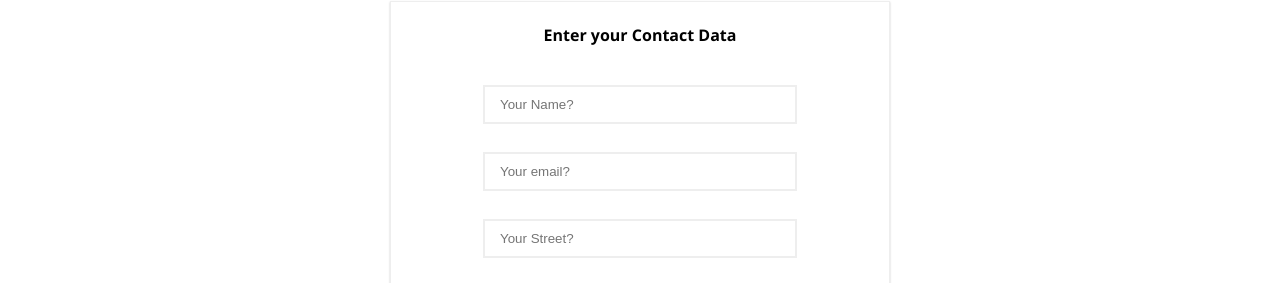
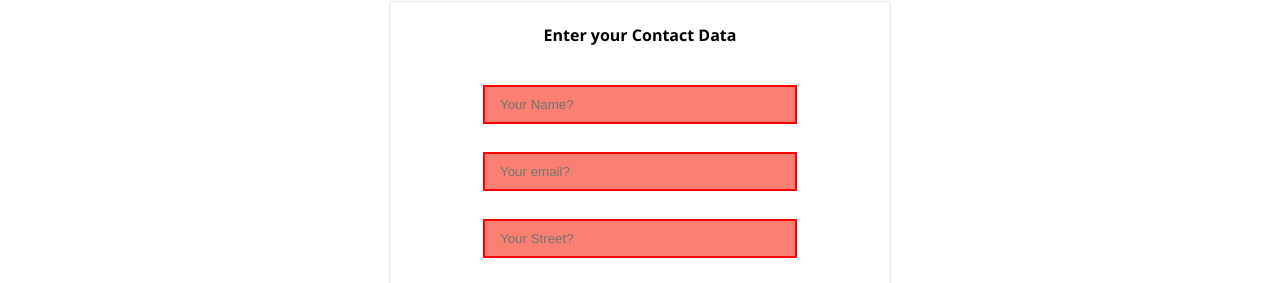
Before and after one commit to ibrahimkholil6210/burger-builder-react, a React (Create React App) app: page /checkout in a window 1280 px wide. Both pictures are taken after a click on the button "CONTINUE". Shown: the part 517-800 px from the top of the page. Built offline with nearby package versions, Linux system fonts and the light colour scheme; no server answers.

Commit message:
Added validation state with UI binding

```diff
--- a/src/components/UI/Input/Input.js
+++ b/src/components/UI/Input/Input.js
@@ -3,13 +3,19 @@ import classes from './input.module.css';
 
 export default function Input(props) {
     let inputElement = null;
+    const styleClasses = [classes.InputElement];
+
+    if (!props.isValid && props.validationRequired) {
+        styleClasses.push(classes.Invalid)
+    }
+
     switch (props.elementType) {
         case ('input'):
-            inputElement = <input className={classes.InputElement} {...props.elementConfig} value={props.value} onChange={props.changed} />;
+            inputElement = <input className={styleClasses.join(' ')} {...props.elementConfig} value={props.value} onChange={props.changed} />;
             break
         case ('select'):
             inputElement = (
-                <select className={classes.InputElement} onChange={props.changed}>
+                <select className={styleClasses.join(' ')} onChange={props.changed}>
                     {props.elementConfig.options.map((option, index) => {
                         return <option key={index} value={option.value}>{option.displayValue}</option>
                     })}
@@ -17,7 +23,7 @@ export default function Input(props) {
             );
             break
         default:
-            inputElement = <input className={classes.InputElement} {...props.elementConfig} value={props.value} onChange={props.changed} />;
+            inputElement = <input className={styleClasses.join(' ')} {...props.elementConfig} value={props.value} onChange={props.changed} />;
     }
     return (
         <div className={classes.Input}>
--- a/src/components/UI/Input/input.module.css
+++ b/src/components/UI/Input/input.module.css
@@ -10,7 +10,7 @@
     margin-bottom: 8px;
 }
 
-.Input .InputElement{
+.InputElement{
     border: 2px solid #eee;
     width: 280px;
     height: 35px;
@@ -18,7 +18,12 @@
     transition: .35s;
 }
 
-.Input .InputElement:focus{
+.InputElement:focus{
     outline: none;
     border: 2px solid rgb(83, 83, 83);
 }
+
+.Invalid{
+    border-color: red;
+    background-color: salmon;
+}
--- a/src/container/Checkout/ContactData/ContactData.js
+++ b/src/container/Checkout/ContactData/ContactData.js
@@ -14,7 +14,11 @@ export default class ContactData extends Component {
                     type: 'text',
                     placeholder: 'Your Name?'
                 },
-                value: ''
+                value: '',
+                validation: {
+                    required: true
+                },
+                valid: false
             },
             email: {
                 elementType: 'input',
@@ -22,7 +26,11 @@ export default class ContactData extends Component {
                     type: 'text',
                     placeholder: 'Your email?'
                 },
-                value: ''
+                value: '',
+                validation: {
+                    required: true
+                },
+                valid: false
             },
             street: {
                 elementType: 'input',
@@ -30,7 +38,11 @@ export default class ContactData extends Component {
                     type: 'text',
                     placeholder: 'Your Street?'
                 },
-                value: ''
+                value: '',
+                validation: {
+                    required: true
+                },
+                valid: false
             },
             postalCode: {
                 elementType: 'input',
@@ -38,7 +50,11 @@ export default class ContactData extends Component {
                     type: 'text',
                     placeholder: 'Your Zip Code?'
                 },
-                value: ''
+                value: '',
+                validation: {
+                    required: true
+                },
+                valid: false
             },
             deliveryMethod: {
                 elementType: 'select',
@@ -88,6 +104,15 @@ export default class ContactData extends Component {
         this.props.history.push('/');
     }
 
+    checkValidation = (value, rule) => {
+        let validity = false;
+
+        if (rule.required) {
+            validity = value.trim() !== '';
+        }
+        return validity;
+    }
+
     inputChangedHandler = (e, targetElement) => {
         const updatedOrderForm = {
             ...this.state.orderForm
@@ -98,6 +123,7 @@ export default class ContactData extends Component {
         };
 
         updatedFromElement.value = e.target.value;
+        updatedFromElement.valid = this.checkValidation(updatedFromElement.value, updatedFromElement.validation);
         updatedOrderForm[targetElement] = updatedFromElement;
         this.setState({ orderForm: updatedOrderForm });
     }
@@ -124,7 +150,10 @@ export default class ContactData extends Component {
                                         elementConfig={FormElement.config.elementConfig}
                                         value={FormElement.config.value}
                                         key={index}
-                                        changed={(e) => this.inputChangedHandler(e, FormElement.id)} />
+                                        changed={(e) => this.inputChangedHandler(e, FormElement.id)}
+                                        isValid={FormElement.config.valid}
+                                        validationRequired={FormElement.config.validation}
+                                    />
                                 })}
                             </div>
                             <div>
```
